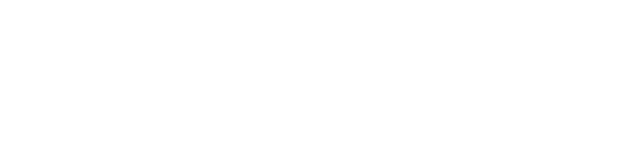
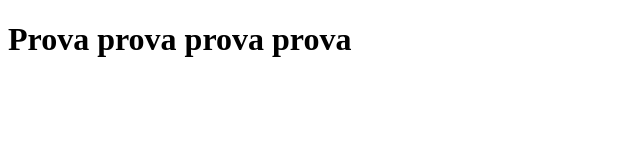
Before and after one commit to D4riu5/git-prove, a plain HTML site: page index.html in a window 1280 px wide. Shown: the whole page, without its empty margins (0-640 px from the left). Drawn offline with Linux system fonts and the light colour scheme.

Commit message:
Creato header

```diff
--- a/index.html
+++ b/index.html
@@ -7,6 +7,11 @@
     <title>Test</title>
 </head>
 <body>
+    <header>
+        <h1>
+            Prova prova prova prova
+        </h1>
+    </header>
 
 </body>
 </html>
```
